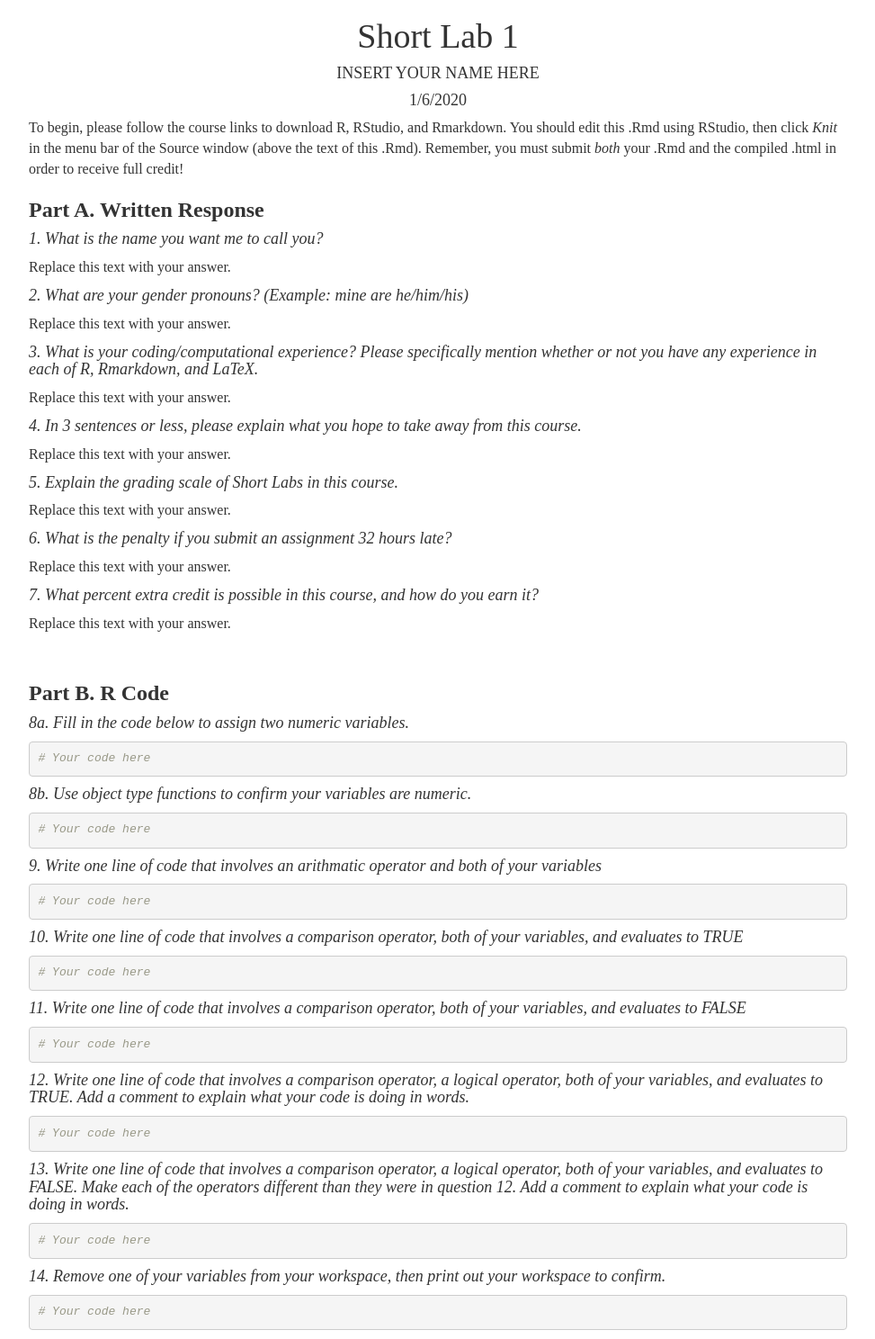
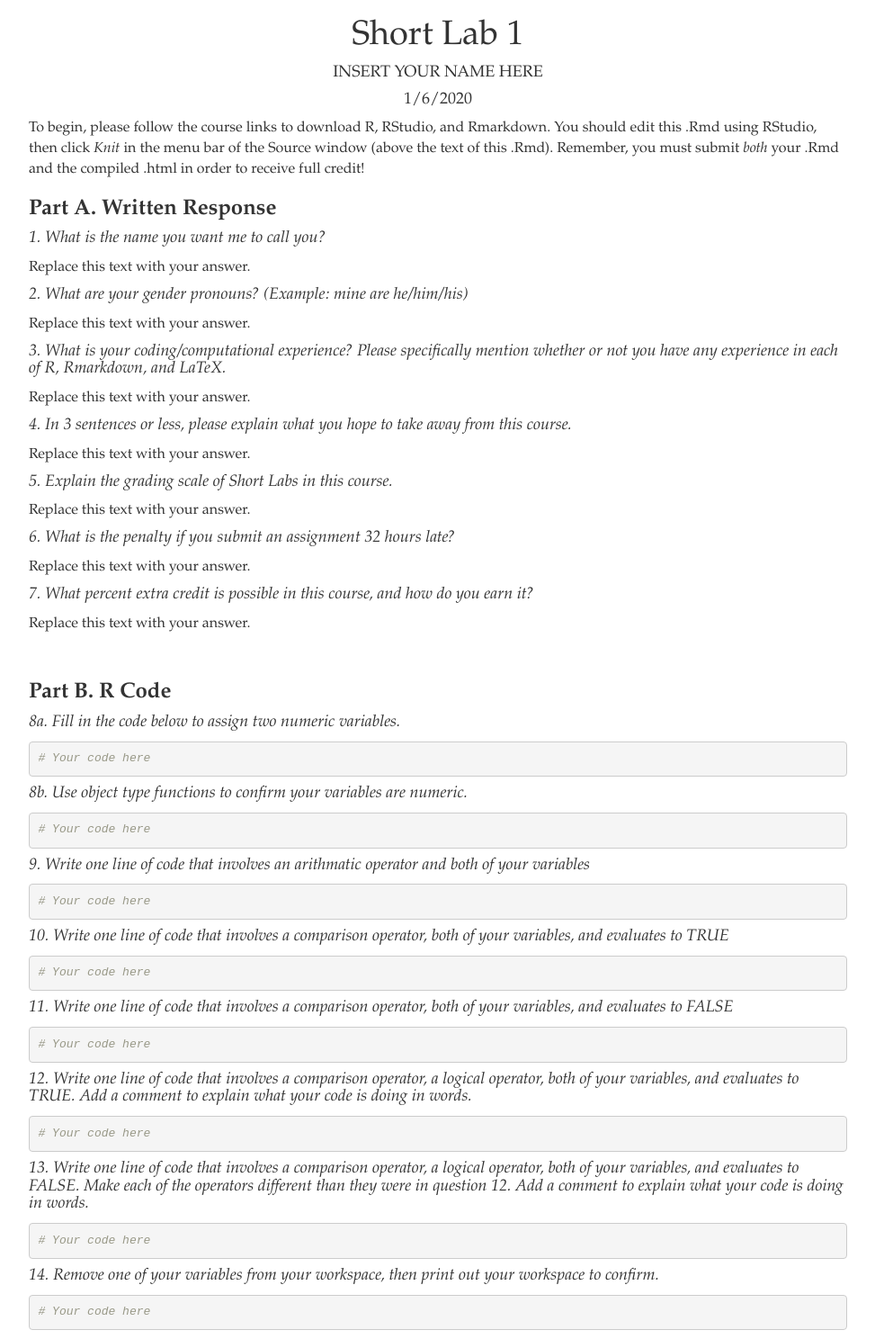
Before and after one commit to bryandmartin/STAT302, a Jekyll site: the page docs/ShortLabs/shortlab1/shortlab1.html, which Jekyll copies as it is, in a window 1280 px wide. Shown: the whole page at 90% size, without its empty margins (153-1126 px from the left). Built offline with Jekyll 4.4.1, drawn with Linux system fonts in a browser that asks for light colours.

Commit message:
Another font tweak

```diff
--- a/docs/ShortLabs/shortlab1/shortlab1.Rmd
+++ b/docs/ShortLabs/shortlab1/shortlab1.Rmd
@@ -10,7 +10,7 @@ output: html_document
 <style type="text/css">
 /* Whole document: */
 body{
-  font-family: "Metropolis";
+  font-family: "Palatino Linotype", "Book Antiqua", Palatino, serif;
   font-size: 12pt;
 }
 h1.title {
--- a/docs/ShortLabs/shortlab1/shortlab1.html
+++ b/docs/ShortLabs/shortlab1/shortlab1.html
@@ -373,7 +373,7 @@ summary {
 <style type="text/css">
 /* Whole document: */
 body{
-  font-family: "Metropolis";
+  font-family: "Palatino Linotype", "Book Antiqua", Palatino, serif;
   font-size: 12pt;
 }
 h1.title {
```
